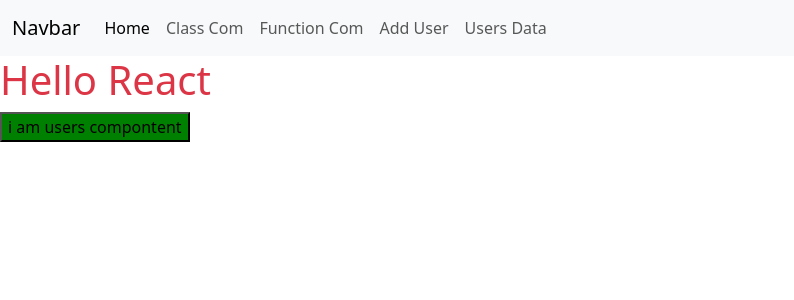
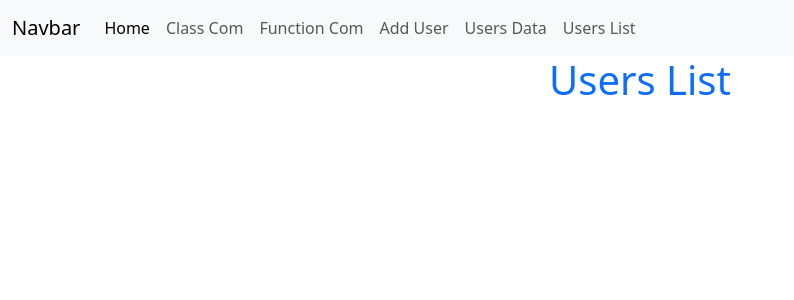
Before and after one commit to abdelrahmanShabaan/React_js_ITI_XMaster_Packages, a React (Create React App) app: page /users in a window 1280 px wide. Shown: the top 300 px of the page, without its empty margins (0-794 px from the left). Built offline with nearby package versions, Linux system fonts and the light colour scheme.

Commit message:
new page UsersList

```diff
--- a/src/App.js
+++ b/src/App.js
@@ -9,6 +9,7 @@ import UsersData from './Pages/UsersData';
 import Home from './Pages/Home';
 import Navbar from './Components/Navbar';
 import NotFound from './Pages/NotFound';
+import UsersList from './Pages/UsersList';
 
 function App() {
 
@@ -33,7 +34,8 @@ function App() {
       <Route exact path={"/class"} component={AppClassComponent} />
       <Route exact path={"/fun"} component={AppFunctionComponent} />
       <Route exact path={"/adduser/:id"} component={AddUser} />
-      <Route exact path={"/users"} component={UsersData} />
+      <Route exact path={"/users"} component={UsersList} />
+      <Route exact path={"/userslist"} component={UsersData} />
 
       <Route exact path={"*"} component={NotFound}/>
       </Switch>
--- a/src/Components/Navbar.js
+++ b/src/Components/Navbar.js
@@ -31,6 +31,9 @@ function Navbar() {
                 <li className="nav-item">
                     <Link className="nav-link" to="/usersdata">Users Data</Link>
                 </li>
+                <li className="nav-item">
+                    <Link className="nav-link" to="/users">Users List</Link>
+                </li>
 
             </ul>
             </div>
--- /dev/null
+++ b/src/Pages/UsersList.js
@@ -0,0 +1,19 @@
+
+
+
+
+
+function UsersList(){
+
+    return(
+
+
+
+        <>
+         <h1 className="text-center text-primary">Users List</h1>
+
+        </>
+    )
+}
+
+export default UsersList;
```
